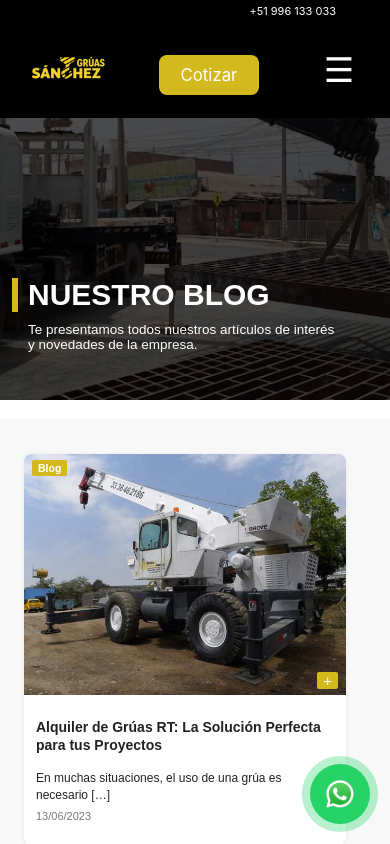
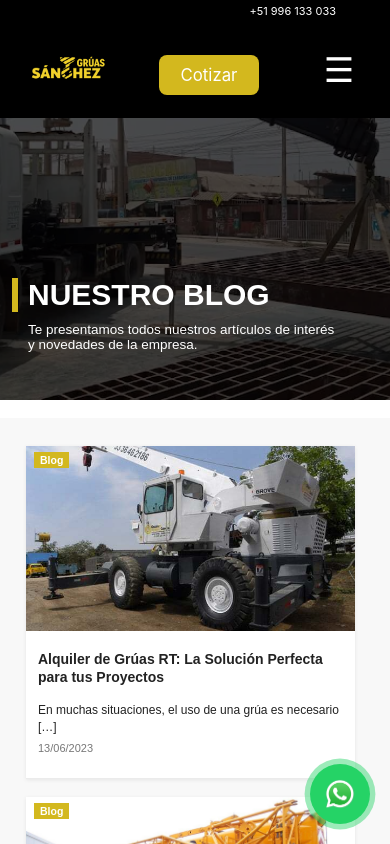
Before and after one commit to AYRTONFLORIAN30/PAGINA-WEB---SANCHEZ, a React (Create React App) app: page /blog in a window 390 px wide. Shown: the top 844 px of the page. Built offline with nearby package versions, Linux system fonts and the light colour scheme.

Commit message:
Pagina web lista: solo falta fotos reales

```diff
--- a/src/views/Blog.css
+++ b/src/views/Blog.css
@@ -780,3 +780,106 @@
     padding-top: 10px !important;    /* estaba en 12px/20px según bloque */
   }
 }
+
+/* === BLOG (móvil) — imagen más grande y texto más arriba === */
+@media (max-width: 768px){
+  /* La tarjeta: un pelín más ancha visualmente */
+  .blog-card{
+    border-radius: 10px;
+    margin: 14px 8px 20px 8px !important;  /* menos margen lateral => se “ve” más grande */
+  }
+
+  /* Imagen más protagonista */
+  .blog-card .img-wrapper{
+    aspect-ratio: 16 / 9 !important;   /* mantiene proporción bonita */
+  }
+  .blog-card .img-wrapper img{
+    height: 200px !important;          /* ↑ sube el alto de la imagen (antes 120–165px) */
+    object-fit: cover;
+    display: block;
+  }
+
+  /* Subir el contenido (menos aire debajo de la imagen) */
+  .blog-card .contenido{
+    padding: 10px 12px 12px !important; /* ↓ padding top/bottom */
+  }
+  .blog-card .contenido h3{
+    margin-bottom: 6px !important;
+  }
+  .blog-card .contenido p{
+    margin-bottom: 8px !important;
+  }
+}
+
+/* === BLOG (móvil) — imagen más grande, misma altura y texto pegado === */
+@media (max-width: 768px){
+
+  /* Menos “bordes” laterales → la imagen se ve más grande */
+  .contenido-principal{ padding: 16px 8px 26px !important; }
+  .articulos-grid{ width: 100% !important; }
+  .blog-card{
+    margin: 12px 6px 18px 6px !important; /* ↓ gutters laterales */
+    border-radius: 10px;
+  }
+
+  /* TODAS las tarjetas con la misma altura de imagen (16:9) */
+  .articulos-grid .blog-card .img-wrapper{
+    aspect-ratio: 16 / 9 !important;
+    height: auto !important;
+    overflow: hidden;
+  }
+  .articulos-grid .blog-card .img-wrapper img{
+    width: 100% !important;
+    height: 100% !important;   /* ocupa todo el wrapper */
+    object-fit: cover !important;
+    display: block;
+  }
+
+  /* Texto casi pegado a la imagen (menos aire arriba) */
+  .articulos-grid .blog-card .contenido{
+    padding: 8px 12px 12px !important; /* antes 10–20px */
+  }
+  .articulos-grid .blog-card .contenido h3{
+    margin-bottom: 4px !important;
+  }
+  .articulos-grid .blog-card .contenido p{
+    margin-bottom: 6px !important;
+  }
+}
+
+/* === BLOG (móvil) — a la derecha + bordes cuadrados + texto pegado === */
+@media (max-width: 768px){
+  /* mueve la tarjeta un poco a la derecha */
+  .blog-card{
+    margin: 12px 8px 18px 18px !important; /* top right bottom left */
+    border-radius: 0 !important;           /* esquinas cuadradas */
+  }
+
+  /* imagen con misma altura en todas y SIN bordes redondeados */
+  .articulos-grid .blog-card .img-wrapper{
+    aspect-ratio: 16 / 9 !important;
+    overflow: hidden;
+    border-radius: 0 !important;
+  }
+  .articulos-grid .blog-card .img-wrapper img{
+    width: 100% !important;
+    height: 100% !important;
+    object-fit: cover !important;
+    display: block;
+    border-radius: 0 !important;
+  }
+
+  /* etiqueta cuadrada (opcional) */
+  .etiqueta{ border-radius: 0 !important; }
+
+  /* contenido más pegado a la imagen */
+  .articulos-grid .blog-card .contenido{
+    padding: 6px 12px 12px !important;   /* ↓ aún más el padding superior */
+  }
+  .articulos-grid .blog-card .contenido h3{
+    margin-bottom: 4px !important;
+  }
+  .articulos-grid .blog-card .contenido p{
+    margin-bottom: 6px !important;
+  }
+}
--- a/src/views/Blog.jsx
+++ b/src/views/Blog.jsx
@@ -116,7 +116,7 @@ function Blog() {
               <div className="img-wrapper">
                 <img src={art.imagen} alt={art.titulo} />
                 <span className="etiqueta">{art.categoria}</span>
-                <span className="plus">+</span>
+
               </div>
               <div className="contenido">
                 <h3>{art.titulo}</h3>
```
